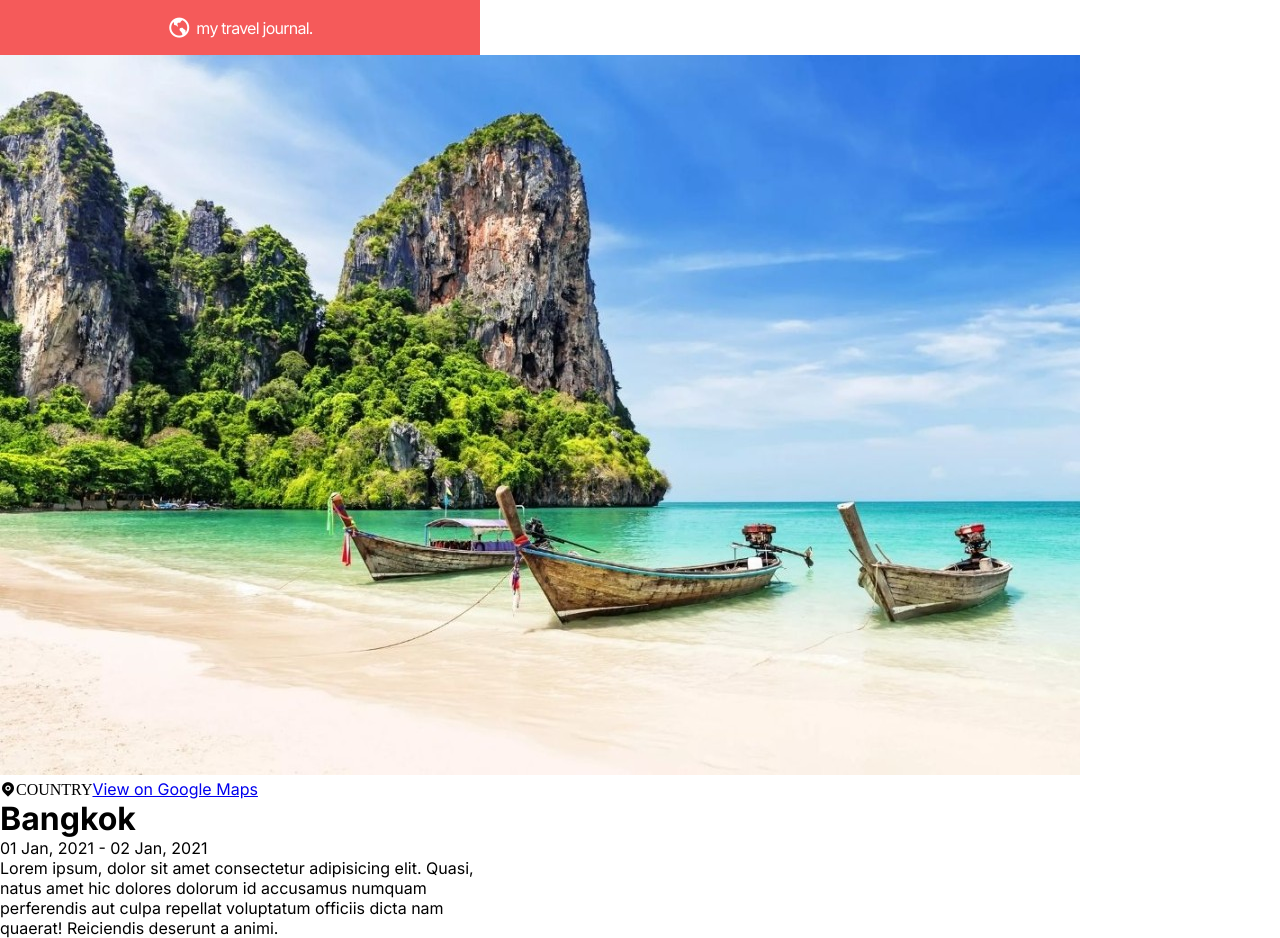
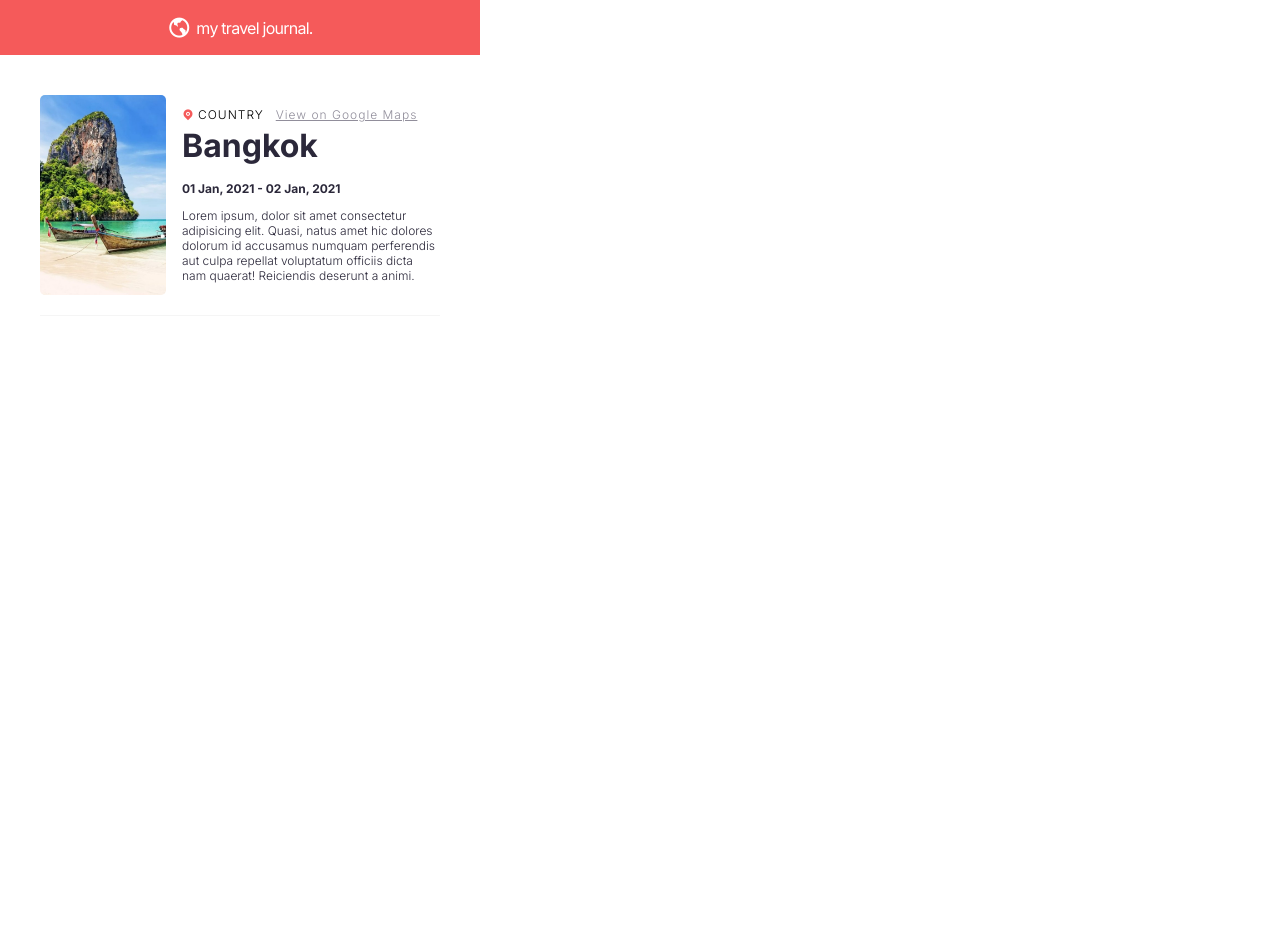
Before and after one commit to maxdevocht/Travel-Journal, a React (Vite) app: page / in a window 1280 px wide. After the commit the page ends 800 px from the top, so only its background shows below. Built offline with nearby package versions, Linux system fonts and the light colour scheme.

Commit message:
Added Card styling

```diff
--- a/src/App.css
+++ b/src/App.css
@@ -0,0 +1,5 @@
+.line-break {
+    padding: 0 40;
+    height: 2px;
+    background-color: #918E9B;
+}
--- a/src/App.jsx
+++ b/src/App.jsx
@@ -8,6 +8,7 @@ export default function App() {
     <div className="container">
       <Navbar />
       <Card />
+      <div className="line--break"></div>
     </div>
   )
 }
--- a/src/components/Card.jsx
+++ b/src/components/Card.jsx
@@ -3,15 +3,15 @@ import React from 'react'
 export default function Card() {
     return (
         <div className="card">
-            <img src="../img/thailand.jpeg" alt="location-img" />
+            <img className='card--img' src="../img/thailand.jpeg" alt="location-img" />
             <div className="card--details">
-                <p className="location">
-                    <i class="ri-map-pin-fill">COUNTRY</i>
-                    <span className="maps"><a href="#">View on Google Maps</a></span>
+                <p className="card--location">
+                    <i class="ri-map-pin-fill"></i>COUNTRY
+                    <span className="card--maps"><a href="#">View on Google Maps</a></span>
                 </p>
                 <h1>Bangkok</h1>
-                <p className="date">01 Jan, 2021 - 02 Jan, 2021</p>
-                <p className="description">Lorem ipsum, dolor sit amet consectetur adipisicing elit. Quasi, natus amet hic dolores dolorum id accusamus numquam perferendis aut culpa repellat voluptatum officiis dicta nam quaerat! Reiciendis deserunt a animi.</p>
+                <p className="card--date">01 Jan, 2021 - 02 Jan, 2021</p>
+                <p className="card--description">Lorem ipsum, dolor sit amet consectetur adipisicing elit. Quasi, natus amet hic dolores dolorum id accusamus numquam perferendis aut culpa repellat voluptatum officiis dicta nam quaerat! Reiciendis deserunt a animi.</p>
             </div>
         </div>
     )
--- a/src/index.css
+++ b/src/index.css
@@ -19,6 +19,7 @@ body {
   max-width: 480px;
 }
 
+
 /* nav styling */
 nav {
   height: 55px;
@@ -26,6 +27,7 @@ nav {
   display: flex;
   align-items: center;
   justify-content: center;
+  margin-bottom: 20px;
   color: var(--color-white);
   gap: 5px;
 }
@@ -35,6 +37,69 @@ nav i {
 }
 
 .title {
- font-size: 1rem;
- letter-spacing: -.75px;
+  font-size: 1rem;
+  letter-spacing: -.75px;
 }
+
+/* card styling */
+.card {
+  padding: 20px 40px;
+  display: flex;
+  flex-direction: row;
+  align-items: center;
+  justify-content: center;
+  gap: 1rem;
+}
+
+.card--img {
+  border-radius: 5px;
+  object-fit: cover;
+  width: 126px;
+  height: 200px;
+}
+
+.card--details {
+
+}
+
+.card--location i {
+  color: var(--color-red);
+  margin-right: 3px;
+}
+
+.card--location {
+  font-size: .75rem;
+  letter-spacing: 1px;
+  margin-bottom: .25rem;
+  font-weight: 300;
+}
+
+.card--maps a{
+  color: var(--color-grey);
+  margin-left: .75rem;
+}
+
+.card--details h1 {
+  color: var(--color-blue);
+  margin-bottom: 1rem;
+  font-weight: bold;
+}
+
+.card--date {
+  color: var(--color-blue);
+  font-weight: bold;
+  font-size: .75rem;
+  margin-bottom: .75rem;
+}
+
+.card--description {
+  color: var(--color-blue);
+  font-weight: 300;
+  font-size: .75rem;
+}
+
+.line--break {
+  background-color: var(--color-white-red);
+  height: 1px;
+  margin: 0 40px;
+}
```
